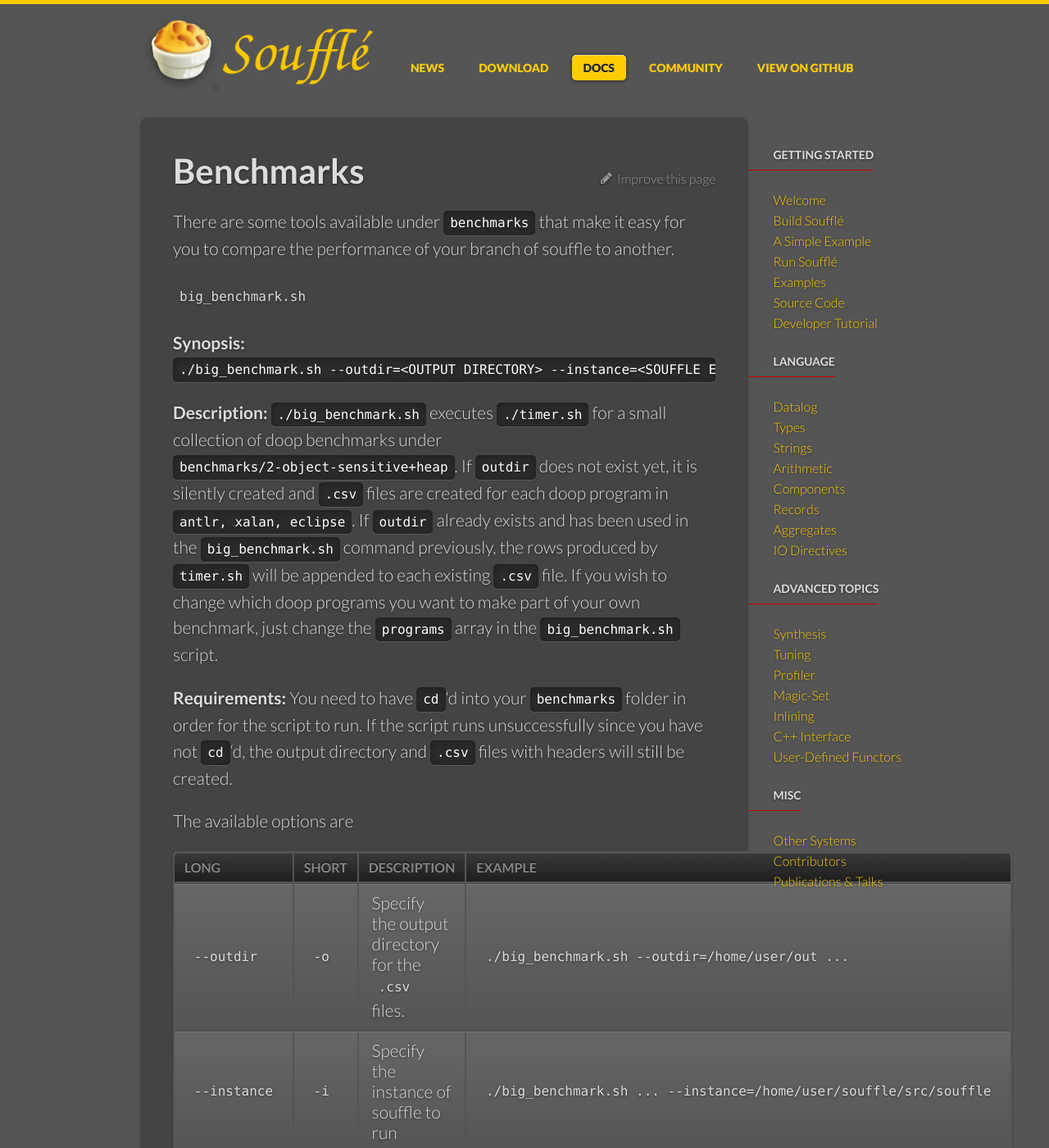
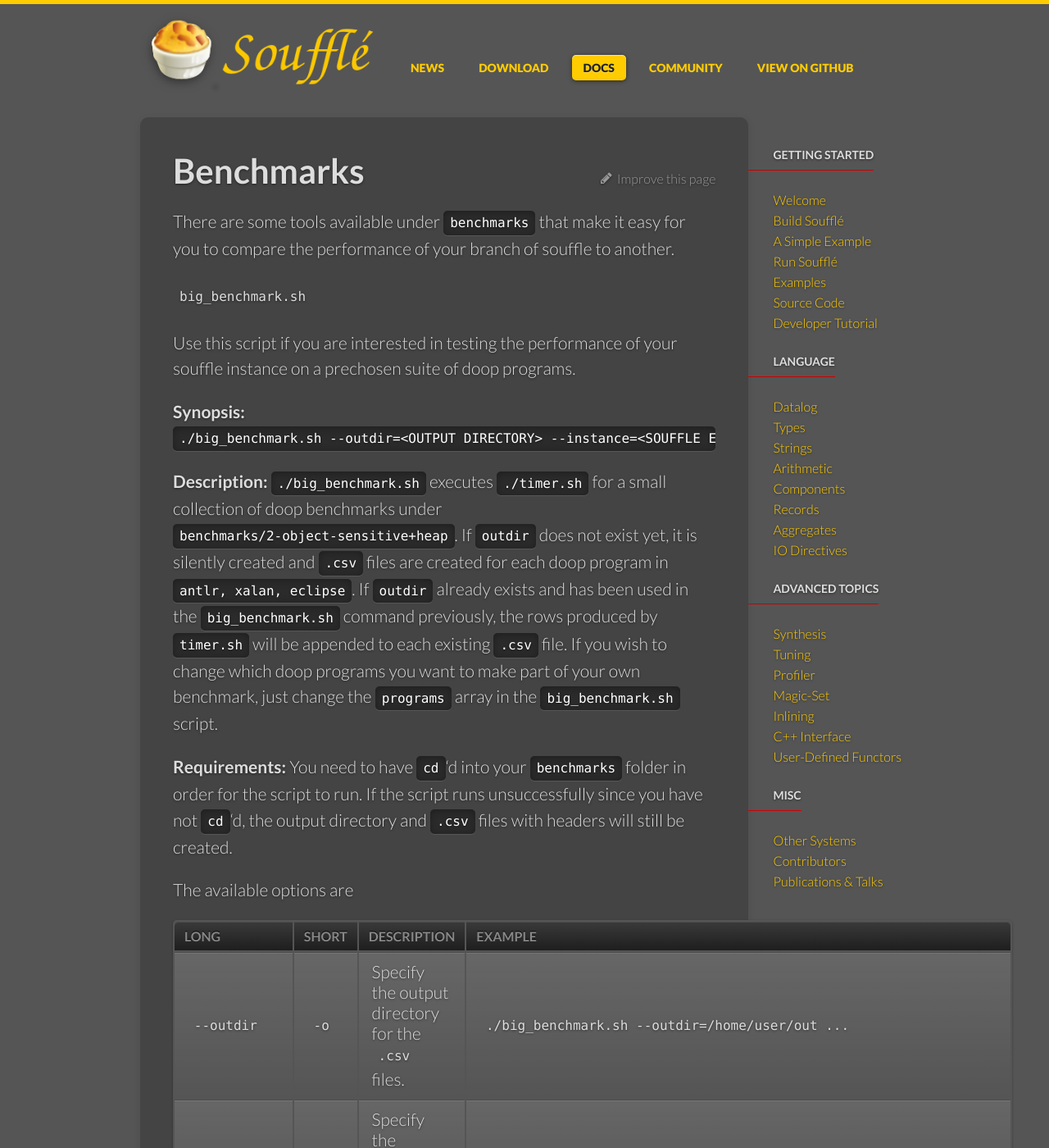
Before and after one commit to souffle-lang/souffle-lang.github.io, a Jekyll site: the page built from _docs/benchmarks.md, in a window 1280 px wide and 1400 px high. Shown: the whole window at 82% size. Built offline with Jekyll 4.4.1, drawn with Linux system fonts in a browser that asks for light colours; some of the changed text lies outside the part shown.

Commit message:
Update benchmarks.md

```diff
--- a/_docs/benchmarks.md
+++ b/_docs/benchmarks.md
@@ -7,6 +7,8 @@ permalink: /docs/benchmarks/
 There are some tools available under `benchmarks` that make it easy for you to compare the performance of your branch of souffle to another.
 
 ### `big_benchmark.sh`
+
+Use this script if you are interested in testing the performance of your souffle instance on a prechosen suite of doop programs.
 
 **Synopsis:** `./big_benchmark.sh --outdir=<OUTPUT DIRECTORY> --instance=<SOUFFLE EXECUTABLE>`
 
@@ -24,6 +26,8 @@ The available options are
 ### `timer.sh`
 **Synopsis:** `./timer.sh program.dl --facts=<FACT DIRECTORY> --instance=<SOUFFLE EXECUTABLE> [--pretty]`
 
+Use this script if you are interested in testing the performance of your instance of souffle on a particular datalog program and set of facts.
+
 **Description:** This utility outputs time and memory performance statistics for `program.dl` in csv row format. To produce these statistics, it runs the `<SOUFFLE EXECUTABLE>` with the `-g` flag in order to produce a `.cpp` file. Then it gives `program.dl, elapsed real time (seconds), Total number of CPU-seconds that the process spent in user mode, Total number of CPU-seconds that the process spent in kernel mode, Maximum resident set size of the process during its lifetime in Kbytes`. Then it outputs the same statistics for the process `souffle-compile result.cpp`, and then for the execution of the final executable `./result`. The columns of the row output have the following meaning:
 
 `name,d2creal,d2cuser,d2csys,d2cmem,c2oreal,c2ouser,c2osys,c2omem,runreal,runuser,runsys,runmem`
```
